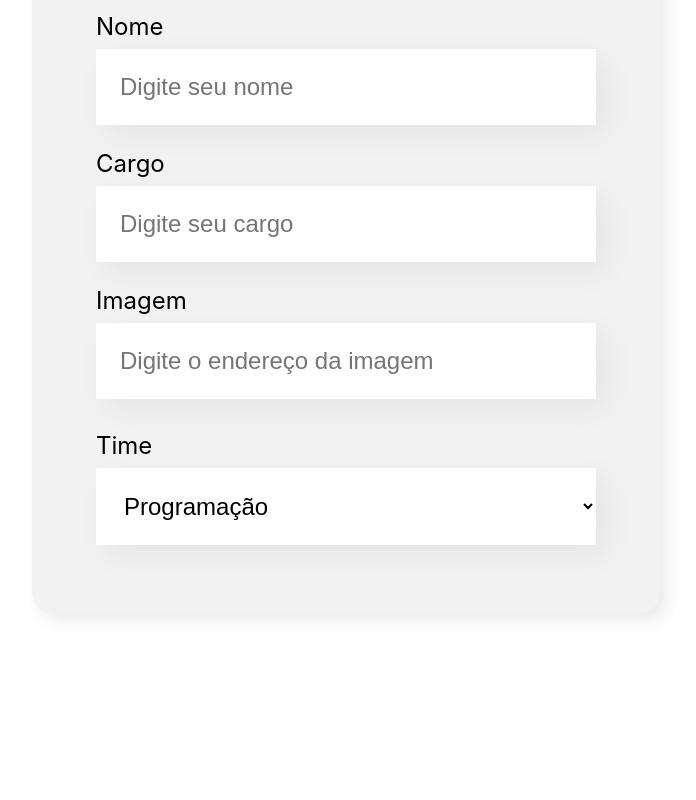
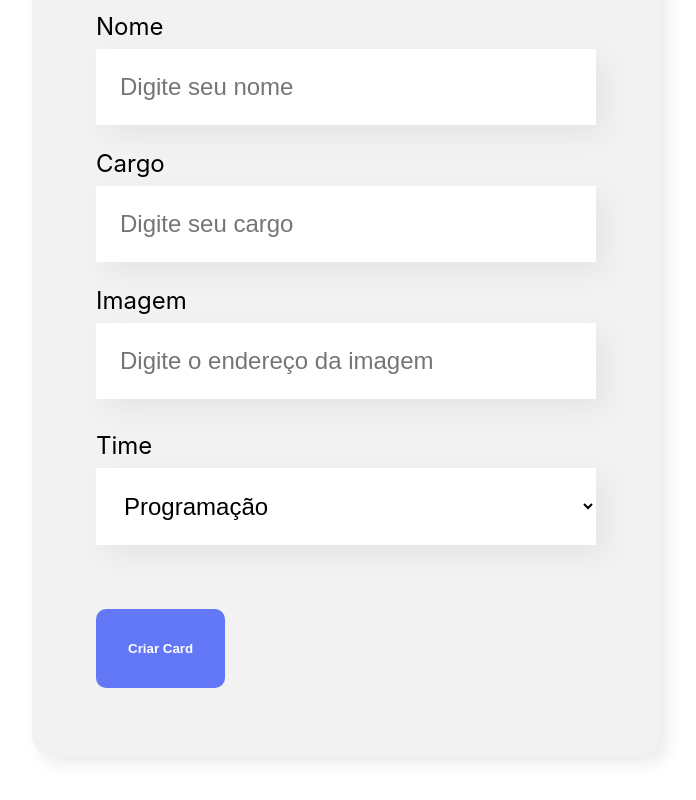
Before and after one commit to Mctks2/organo, a React (Create React App) app: page / in a window 1280 px wide. Shown: the part 704-1504 px from the top of the page, without its empty margins (294-990 px from the left). Before the commit the page ends 1397 px from the top, so only its background shows below. Built offline with nearby package versions, Linux system fonts and the light colour scheme.

Commit message:
add button + required

```diff
--- a/src/App.js
+++ b/src/App.js
@@ -1,6 +1,7 @@
 
 import { Banner } from './componentes/Banner';
 import { Formulario } from './componentes/Formulario';
+
 export function App() {
   return (
     <div className="App">
--- /dev/null
+++ b/src/componentes/Botao/Botao.css
@@ -0,0 +1,15 @@
+.botao{
+  background-color: #6278F7;
+  border-radius: 10px;
+  font-weight: 700;
+  padding: 32px;
+  border: none;
+  cursor: pointer;
+  color: #FFFFFF;
+  margin: 32px 0;
+  transition: 0.3s;
+}
+
+.botoa:hover{
+  color: #95FFD4;
+}
--- /dev/null
+++ b/src/componentes/Botao/index.js
@@ -0,0 +1,9 @@
+import './Botao.css'
+
+export function Botao(props) {
+  return (
+    <button className="botao">
+      {props.children}
+    </button>
+  )
+}
--- a/src/componentes/CampoTexto/index.js
+++ b/src/componentes/CampoTexto/index.js
@@ -1,9 +1,9 @@
-import './CampoTexto.css'
+import "./CampoTexto.css";
 export function CampoTexto(props) {
   return (
     <div className="campo-texto">
-    <label>{props.label}</label>
-    <input placeholder={props.placeholder} />
-  </div>
-  )
+      <label>{props.label}</label>
+      <input required={props.obrigatorio} placeholder={props.placeholder} />
+    </div>
+  );
 }
--- a/src/componentes/Formulario/index.js
+++ b/src/componentes/Formulario/index.js
@@ -1,15 +1,19 @@
 import "./Formulario.css";
 import { CampoTexto } from "../CampoTexto";
 import { ListaSuspensa } from "../ListaSuspensa";
+import { Botao } from "../Botao";
 export function Formulario() {
   return (
     <section className="formulario">
-      <form>
+      <form onSubmit={(e) => e.preventDefault()}>
         <h2>Preencha os dados para criar o card do coloborador</h2>
-        <CampoTexto label="Nome" placeholder="Digite seu nome" />
-        <CampoTexto label="Cargo" placeholder="Digite seu cargo" />
+        <CampoTexto obrigatorio={true} label="Nome" placeholder="Digite seu nome" />
+        <CampoTexto obrigatorio={true} label="Cargo" placeholder="Digite seu cargo" />
         <CampoTexto label="Imagem" placeholder="Digite o endereço da imagem" />
-        <ListaSuspensa label="Time" itens={["Programação", "Front-End", "Data Science", "Devops", "UX e Design", "Mobile"]}/>
+        <ListaSuspensa obrigatorio={true}  label="Time" itens={["Programação", "Front-End", "Data Science", "Devops", "UX e Design", "Mobile"]}/>
+        <Botao>
+          Criar Card
+        </Botao>
       </form>
     </section>
   );
--- a/src/componentes/ListaSuspensa/index.js
+++ b/src/componentes/ListaSuspensa/index.js
@@ -3,7 +3,7 @@
   return (
     <div className="lista-suspensa">
       <label>{props.label}</label>
-      <select>
+      <select required={props.required}>
         {props.itens.map(item => {
           return <option key={item}>{item}</option>;
         })}
```
